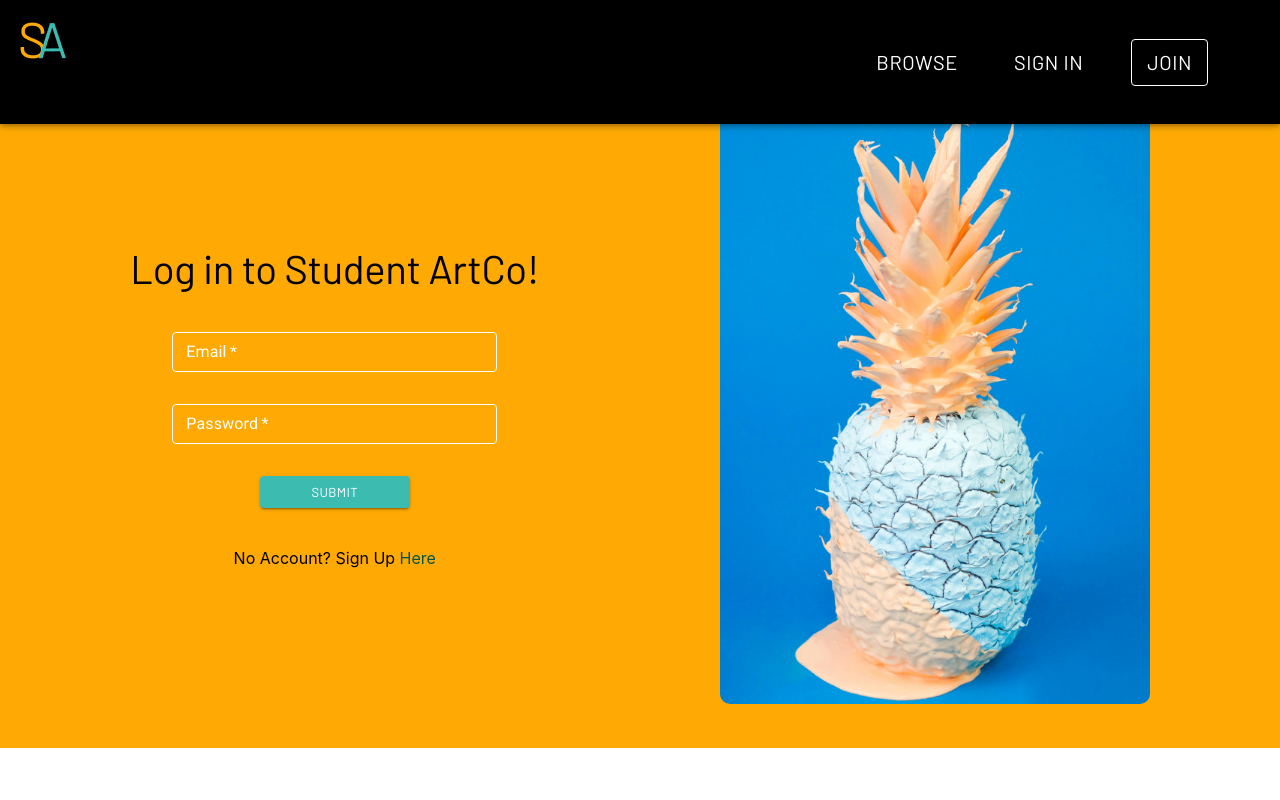
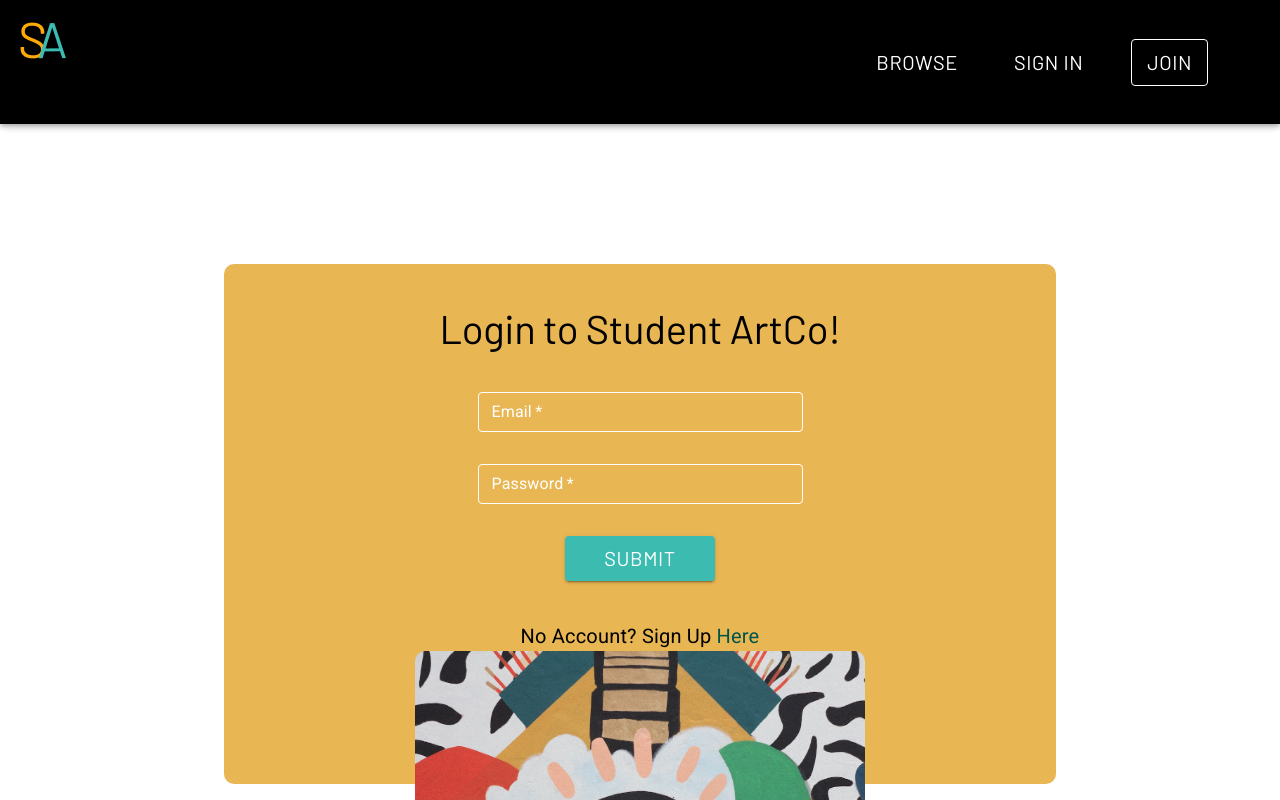
Before and after one commit to BloomTech-Labs/student-art-collection-fe, a React (Create React App) app: page /login in a window 1280 px wide. Shown: the top 800 px of the page. Built offline with nearby package versions, Linux system fonts and the light colour scheme; no server answers.

Commit message:
login form style updates, new image added

```diff
--- a/src/components/forms/Login.js
+++ b/src/components/forms/Login.js
@@ -1,10 +1,12 @@
 import React, { useState } from 'react'
 import firebaseApp from '../auth/firebaseApp'
 import { Link, useHistory } from 'react-router-dom'
-import { Grid, Typography } from '@material-ui/core'
+import { Grid, Typography, useMediaQuery } from '@material-ui/core'
 import { formStyles, InputField } from '../../styles/muiForms'
 import { SubmitButton } from '../../styles/muiButtons'
 import pineapple from '../../images/davisco-rhUU1pemhQ0-unsplash 1.png'
+import loginart from '../../images/mr-tt-xb0wLfZH9Zo-unsplash.jpg'
+import styled from 'styled-components'
 
 const Login = () => {
   const [email, setEmail] = useState('')
@@ -20,18 +22,22 @@ const Login = () => {
     history.push('/admin/dashboard')
   }
 
+  const matches = useMediaQuery('(min-width:1800px)');
+
   return (
+    <ContainerDiv>
     <Grid
       container
       alignItems='center'
       justify='space-around'
       className={classes.root}
+      style={{ width: '65%', height: '65%', marginTop: '200px' }}
     >
       <Grid item>
         <Grid container direction='column' alignItems='center' spacing={5}>
           <Grid item>
             <Typography component='h2' variant='h2'>
-              Log in to Student ArtCo!
+              Login to Student ArtCo!
             </Typography>
           </Grid>
           <Grid item>
@@ -71,7 +77,7 @@ const Login = () => {
                   />
                 </Grid>
                 <Grid item>
-                  <SubmitButton variant='contained' size='small' type='submit'>
+                  <SubmitButton variant='contained' size='medium' type='submit'>
                     Submit
                   </SubmitButton>
                 </Grid>
@@ -79,18 +85,30 @@ const Login = () => {
             </form>
           </Grid>
           <Grid item>
+          <Typography style={{ fontSize: '1.25rem' }}>
             No Account? Sign Up{' '}
             <Link to='/register' className={classes.link}>
               Here
             </Link>
+            </Typography>
           </Grid>
         </Grid>
       </Grid>
       <Grid item>
-        <img src={pineapple} alt='blue pineapple' className={classes.image} />
+        <img src={loginart} alt='art graffiti' className={classes.image} />
       </Grid>
     </Grid>
+    </ContainerDiv>
   )
 }
 
+const ContainerDiv = styled.div`
+  display: flex;
+  justify-content: center;
+  height: 100vh;
+  width: 100%;
+`
+
+
+
 export default Login
--- a/src/styles/muiForms.js
+++ b/src/styles/muiForms.js
@@ -3,7 +3,8 @@ import { makeStyles, withStyles, TextField } from '@material-ui/core'
 export const formStyles = makeStyles(theme => ({
   root: {
     padding: theme.spacing(5),
-    background: '#FFAA04',
+    background: '#E9B654',
+    borderRadius: '10px',
   },
   paper: {
     width: '50%',
@@ -11,7 +12,8 @@ export const formStyles = makeStyles(theme => ({
     padding: '20px',
   },
   image: {
-    maxHeight: '600px',
+    height: '350px',
+    width: '450px',
     borderRadius: '10px',
   },
   link: {
@@ -47,6 +49,7 @@ export const InputField = withStyles({
     '& .MuiOutlinedInput-root': {
       '& fieldset': {
         borderColor: '#fff',
+        color: '#000',
       },
       '&:hover fieldset': {
         borderColor: '#3CBBB1',
```
Also changed, not shown: src/images/mr-tt-xb0wLfZH9Zo-unsplash.jpg (added).
